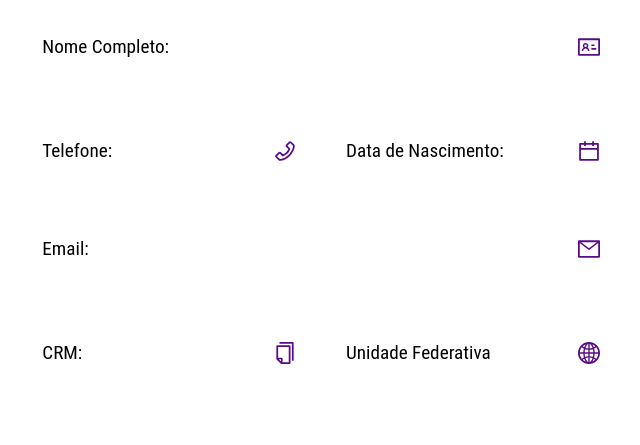
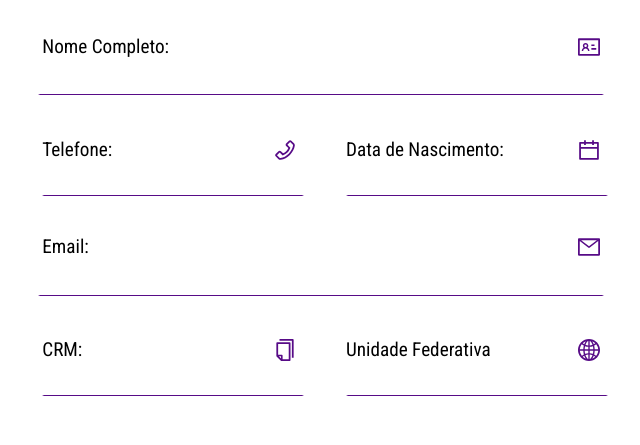
Before and after one commit to cpejr/front-web-mvpclinicas, a React (Vite) app: page /perfil in a window 1280 px wide. Shown: the part 296-741 px from the top of the page, without its empty margins (319-959 px from the left). Built offline with nearby package versions, Linux system fonts and the light colour scheme; no server answers.

Commit message:
fix: correções de estilização do MVP e da ppágina de Local

```diff
--- a/index.html
+++ b/index.html
@@ -4,7 +4,17 @@
     <meta charset="UTF-8" />
     <link rel="icon" type="image/svg+xml" href="/vite.svg" />
     <meta name="viewport" content="width=device-width, initial-scale=1.0" />
-    <title>Vite + React</title>
+    <title>MVP Clínicas</title>
+    <link rel="preconnect" href="https://fonts.googleapis.com" />
+    <link rel="preconnect" href="https://fonts.gstatic.com" crossorigin />
+    <link
+      href="https://fonts.googleapis.com/css2?family=Roboto+Condensed:ital,wght@0,300;0,400;0,700;1,300;1,400;1,700&display=swap"
+      rel="stylesheet"
+    />
+    <link
+      href="https://fonts.googleapis.com/css2?family=Barlow:wght@400;500;600;700&family=Roboto+Condensed:ital,wght@0,300;0,400;0,700;1,300;1,400;1,700&display=swap"
+      rel="stylesheet"
+    />
   </head>
   <body>
     <div id="root"></div>
--- a/src/Styles/Input/Input.js
+++ b/src/Styles/Input/Input.js
@@ -1,16 +1,15 @@
-import styled from 'styled-components';
+import styled from "styled-components";
 
 const Input = styled.input`
-
   /* Posição */
   display: flex;
   flex-direction: ${(props) => props.flexDirection};
   align-items: center;
-  justify-content: ${(props) => props.justifyContent ?? 'center'};
-  align-self: ${(props) => props.alignSelf ?? 'center'};
+  justify-content: ${(props) => props.justifyContent ?? "center"};
+  align-self: ${(props) => props.alignSelf ?? "center"};
 
   /* Medidas */
-  margin-top: ${(props) => props.marginTop };
+  margin-top: ${(props) => props.marginTop};
   margin-bottom: ${(props) => props.marginBottom};
   margin-left: ${(props) => props.marginLeft};
   margin-right: ${(props) => props.marginRight};
@@ -21,8 +20,8 @@ const Input = styled.input`
   padding-right: ${(props) => props.paddingRight};
   padding-bottom: ${(props) => props.paddingBottom};
   padding: ${(props) => props.padding};
-  height: ${(props) => props.height ?? '20px'};
-  width: ${(props) => props.width ?? '100%'};
+  height: ${(props) => props.height ?? "20px"};
+  width: ${(props) => props.width ?? "100%"};
 
   @media (max-width: 700px) {
     height: ${(props) => props.heightMedia700};
@@ -35,8 +34,20 @@ const Input = styled.input`
   border-width: ${(props) => props.borderWidth};
   border-radius: ${(props) => props.borderRadius};
   box-shadow: ${(props) => props.boxShadow};
-  //border-bottom: 1px solid #570B87;
-  color: ${(props) => props.color };
+  border-bottom: ${(props) => {
+    let cor;
+    if (!props.color) {
+      if (props.erro) {
+        cor = " 1px solid #ff0000c5";
+      } else {
+        cor = "1px solid #570B87";
+      }
+    } else {
+      cor = props.color;
+    }
+    return cor;
+  }};
+  color: ${(props) => props.color};
 
   &:focus {
     outline: none;
@@ -49,15 +60,15 @@ const Input = styled.input`
   font-weight: ${(props) => props.fontWeight};
   line-height: ${(props) => props.lineHeight ?? "50px"};
 
-::placeholder {
-  color: #8B00FF;
-}
+  ::placeholder {
+    color: #8b00ff;
+  }
 
   /* Margem */
-  margin-bottom: ${(props) => props.marginBottom ?? '2%'};
+  margin-bottom: ${(props) => props.marginBottom ?? "2%"};
   margin-left: ${(props) => props.marginLeft};
   margin-right: ${(props) => props.marginRight};
-  margin-top: ${(props) => props.marginTop };
+  margin-top: ${(props) => props.marginTop};
 
   @media (max-width: 700px) {
     margin-bottom: ${(props) => props.marginBottomMedia700};
--- a/src/globalStyles.js
+++ b/src/globalStyles.js
@@ -1,5 +1,4 @@
 import { createGlobalStyle } from "styled-components";
-
 const GlobalStyle = createGlobalStyle`
 
   * {
@@ -16,7 +15,7 @@ const GlobalStyle = createGlobalStyle`
     height: 100%;
     width: 100%;
     background: white;
-    font-family:-apple-system, BlinkMacSystemFont, 'Segoe UI', Roboto, Oxygen, Ubuntu, Cantarell, 'Open Sans', 'Helvetica Neue', sans-serif ;
+    font-family:"Roboto Condensed", -apple-system, BlinkMacSystemFont, 'Segoe UI', Roboto, Oxygen, Ubuntu, Cantarell, 'Open Sans', 'Helvetica Neue', sans-serif ;
   }
   `;
 
--- a/src/pages/Local/Local.jsx
+++ b/src/pages/Local/Local.jsx
@@ -1,4 +1,4 @@
-import React, { useEffect, useState } from "react";
+import { useEffect, useState } from "react";
 import { useNavigate } from "react-router-dom";
 
 import {
@@ -25,6 +25,7 @@ import {
   UsuarioComentario,
   ItemComentario,
   Pergunta,
+  TextoBotao,
 } from "./Styles";
 
 import {
@@ -87,7 +88,9 @@ function Local() {
       const isAdmin = await verificarPermissaoAdmin(id_local);
 
       if (!isAdmin) {
-        return console.log("Usuário não é administrador. Não pode deletar local.");
+        return console.log(
+          "Usuário não é administrador. Não pode deletar local."
+        );
       }
 
       await managerService.DeletaLocal(id_local);
@@ -259,21 +262,22 @@ function Local() {
         </ConteudoAvaliacao>
         <CaixaBotoes>
           <Botao
-            width="20%"
+            width="12.5rem !important"
             widthMedia700="30%"
+            height="2.5rem !important"
             onClick={() => navigate("/novocomentario")}
           >
-            Adicionar Comentário
+            <TextoBotao>Adicionar Comentário</TextoBotao>
           </Botao>
           <Botao
-              width="20%"
-              widthMedia700="30%"
-              color="#000000"
-              backgroundColor="white"
-              borderColor="#FF000080"
-              onClick={() => deletaLocal()}
+            width="12.5rem !important"
+            widthMedia700="30%"
+            color="white"
+            backgroundColor="#ff3a3a"
+            borderColor="#ff3a3a"
+            onClick={() => deletaLocal()}
           >
-            Excluir
+            <TextoBotao>Excluir</TextoBotao>
           </Botao>
         </CaixaBotoes>
       </Conteudo>
--- a/src/pages/Local/Styles.js
+++ b/src/pages/Local/Styles.js
@@ -311,6 +311,7 @@ export const Comentario = styled.div`
   justify-content: center;
   gap: 0.6rem;
 
+  font-family: "Barlow";
   ::-webkit-scrollbar {
     width: 0px;
   }
@@ -327,7 +328,7 @@ export const CaixaBotoes = styled.div`
   align-items: center;
   gap: 40px;
   height: 20%;
-  width: 100%;
+  width: 80%;
   padding: 2%;
 
   @media (max-width: 900px) {
@@ -351,3 +352,13 @@ export const Pergunta = styled.div`
     font-size: 0.9rem;
   }
 `;
+
+export const TextoBotao = styled.div`
+  font-size: 1rem;
+  @media (max-width: 600px) {
+    font-size: 0.9rem;
+  }
+  @media (max-width: 400px) {
+    font-size: 0.8rem;
+  }
+`;
```
